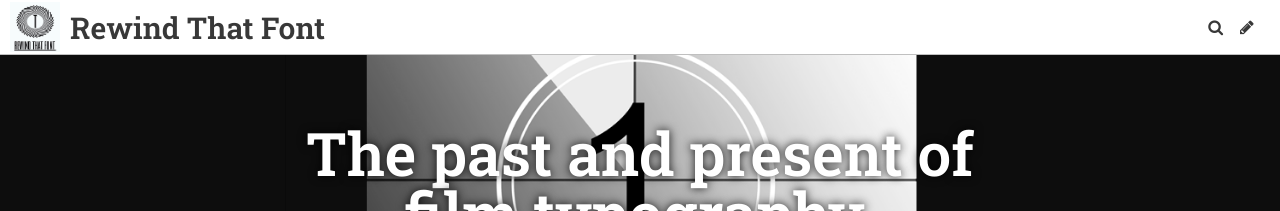
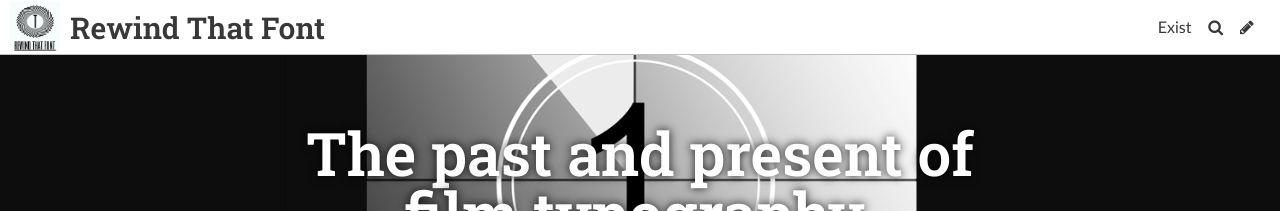
Before and after one commit to hrmcneil3/rewind, a Jekyll site: the page built from index.html, in a window 1280 px wide. Shown: the top 211 px of the page. Built offline with Jekyll 4.4.1, drawn with Linux system fonts in a browser that asks for light colours; some web fonts are replaced; the list of posts is cut into pages by our own code.

Commit message:
Update Settings “general”

```diff
--- a/_data/settings.yml
+++ b/_data/settings.yml
@@ -10,3 +10,7 @@ favicon: ../uploads/ec07f973-6231-472e-9621-0678c778ce5e_4_5005_c.jpeg
 gridlayout: false
 fixednavbar: true
 upzoom: true
+items:
+  - name: "Exist "
+    siteurl: https://existnewsmedia.wordpress.com
+    tab: true
```
